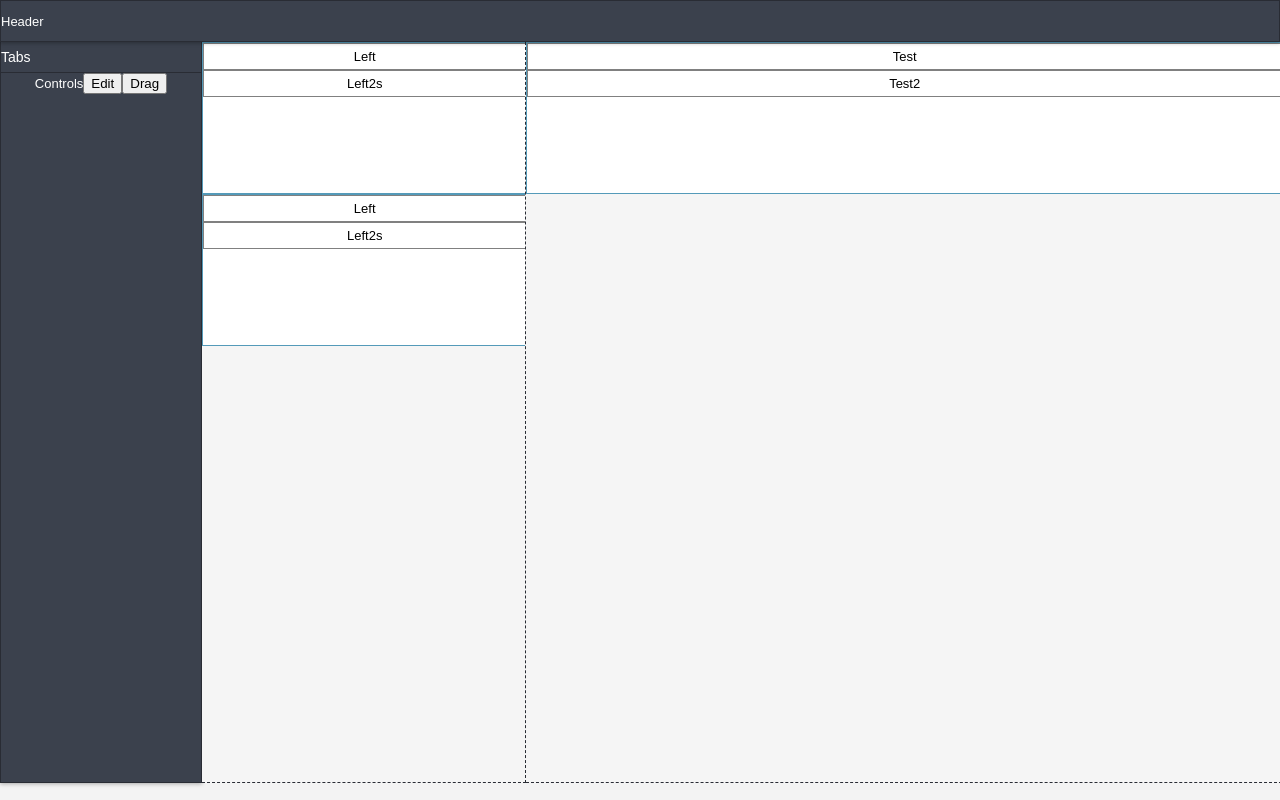
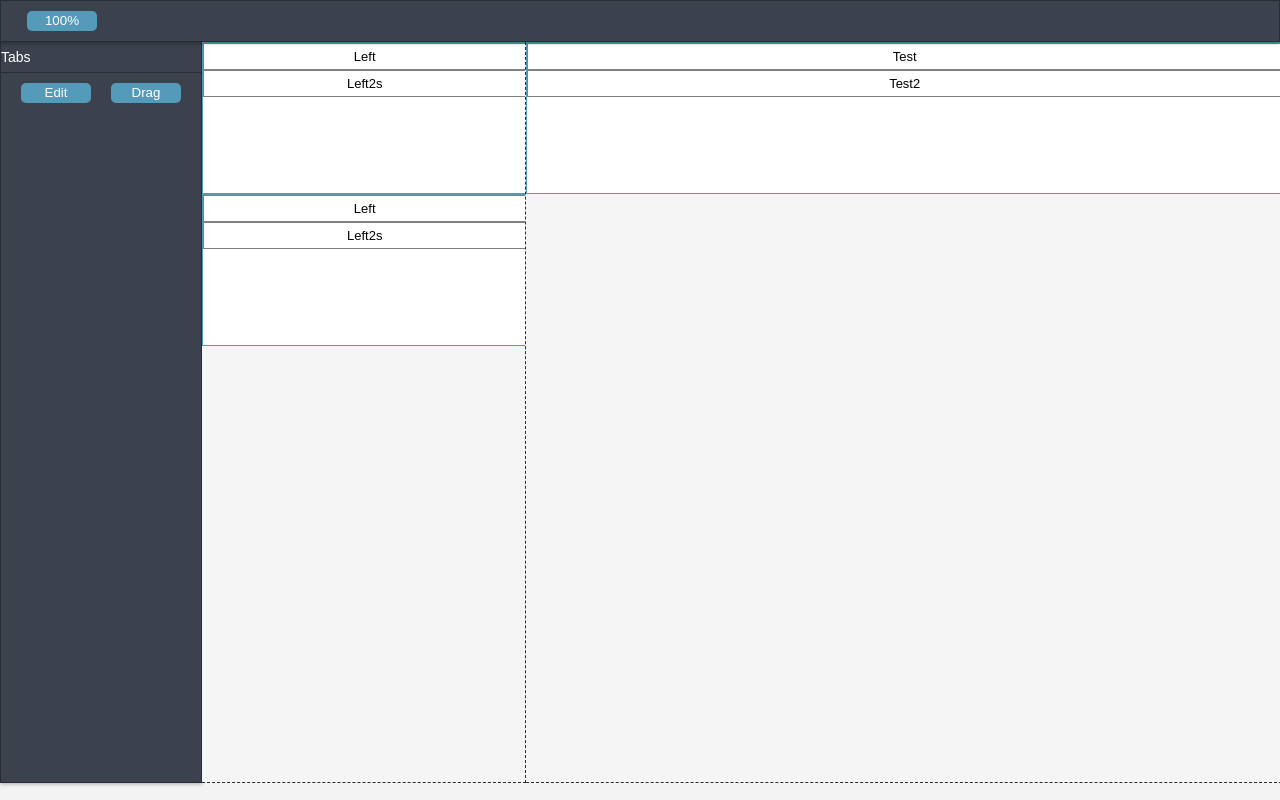
Before and after one commit to FStriewski/Cv-builder, a React (Create React App) app: page / in a window 1280 px wide. Built offline with nearby package versions, Linux system fonts and the light colour scheme.

Commit message:
Dropdown

```diff
--- a/src/App.tsx
+++ b/src/App.tsx
@@ -3,11 +3,11 @@ import BottomBar from './components/BottomBar';
 import Header from './components/Header';
 import MainStage from './components/mainstage/MainStage';
 import SideBar from './components/sidebar/SideBar';
+import { CVState } from './data/Cvdata';
+import { ModeState } from './data/Mode';
 import { App as StyledApp } from './styles/App';
-import { CVState } from './data/Cvdata';
+import './styles/index';
 import { ICV, Position } from './types';
-import './styles/index';
-import { ModeState } from './data/Mode';
 
 // Shall be provided by API
 const initialState: ICV = {
--- a/src/components/Header.tsx
+++ b/src/components/Header.tsx
@@ -1,9 +1,10 @@
 import * as React from 'react';
 import { Header as StyledHeader } from '../styles/Header';
+import {Zoom} from './Zoom';
 
 const Header = () => (
   <div>
-    <StyledHeader>Header</StyledHeader>
+    <StyledHeader><Zoom/></StyledHeader>
   </div>
 );
 
--- /dev/null
+++ b/src/components/Zoom.tsx
@@ -0,0 +1,83 @@
+import * as React from 'react';
+const { useState } = React;
+
+import Dropdown from '../lib/DropDown';
+import { Button } from '../styles/Button';
+import {
+  DropdownList as StyledDropdownList,
+  DropdownListItem
+} from '../styles/Dropdown';
+
+interface IValue {
+  value: number;
+  label: string;
+};
+
+const DEFAULT: IValue = {
+  label: '100%',
+  value: 1,
+};
+
+const ZOOMVALUES: IValue[] = [
+  {
+    label: '25%',
+    value: 0.25,
+  },
+  {
+    label: '50%',
+    value: 0.5,
+  },
+  {
+    label: '75%',
+    value: 0.75,
+  },
+  {
+    label: '100%',
+    value: 1,
+  },
+  {
+    label: '200%',
+    value: 2,
+  },
+  {
+    label: '300%',
+    value: 3,
+  },
+  {
+    label: '400%',
+    value: 4,
+  }
+];
+
+const getZoomValue = (value: number) => {
+  const zoomvalue = ZOOMVALUES.find(item => item.value === value) || DEFAULT;
+  return zoomvalue.label;
+};
+
+export const Zoom = () => {
+  const [zoomValue, setZoomValue] = useState({ value: 1 });
+
+  return (
+    <div>
+      <Dropdown
+        autoClose={true}
+        handler={(onToggle) => (
+          <Button onClick={onToggle}>
+            {getZoomValue(zoomValue.value)}
+          </Button>
+        )}
+      >
+        <StyledDropdownList>
+          {ZOOMVALUES.map((zoom, index) => (
+            <DropdownListItem
+              key={index}
+              onClick={() => setZoomValue({value: zoom.value})}
+            >
+              {zoom.label}
+            </DropdownListItem>
+          ))}
+        </StyledDropdownList>
+      </Dropdown>
+    </div>
+  );
+};
--- a/src/components/sidebar/SideBar.tsx
+++ b/src/components/sidebar/SideBar.tsx
@@ -1,5 +1,6 @@
 import * as React from 'react';
 import { SideBar as StyledSideBar } from '../../styles/SideBar';
+import { Button } from '../../styles/Button';
 import { SideBarHeader } from './Header';
 import ModeSetting, { ModeState } from 'src/data/Mode';
 import { Mode } from '../../types';
@@ -10,9 +11,8 @@ const SideBar = () => (
     {({ mode, updateMode }) => (
       <StyledSideBar>
         <SideBarHeader />
-        Controls
-        <button onClick={() => updateMode(Mode.EDIT)}>Edit</button>
-        <button onClick={() => updateMode(Mode.DRAG)}>Drag</button>
+        <Button onClick={() => updateMode(Mode.EDIT)}>Edit</Button>
+        <Button onClick={() => updateMode(Mode.DRAG)}>Drag</Button>
       </StyledSideBar>
     )}
   </ModeSetting>
--- /dev/null
+++ b/src/lib/DropDown.tsx
@@ -0,0 +1,51 @@
+import * as React from 'react';
+const { useState } = React;
+import OutsideClickHandler from 'react-outside-click-handler';
+
+import {
+  Dropdown as StyledDropdown,
+  DropdownContent
+} from '../styles/Dropdown';
+
+interface IProps {
+  children: React.ReactNode;
+  handler: (onToggle: () => void, status: boolean) => React.ReactNode;
+  autoClose?: boolean;
+}
+
+const Menu = (props) => {
+  const [menuVisible, setMenu] = useState(false);
+
+  const toggleMenu = (state: boolean) => setMenu(state);
+
+  return props.children({
+    menuVisible,
+    toggleMenu,
+  });
+};
+
+export const Dropdown = ({ children, handler, autoClose }: IProps) => (
+  <Menu>
+    {({ menuVisible, toggleMenu }) => (
+      <StyledDropdown>
+        <OutsideClickHandler onOutsideClick={() => toggleMenu(false)}>
+          <React.Fragment>
+            {menuVisible
+              ? handler(toggleMenu, true)
+              : handler(toggleMenu, false)}
+            {menuVisible &&
+              (autoClose ? (
+                <DropdownContent onClick={toggleMenu}>
+                  {children}
+                </DropdownContent>
+              ) : (
+                <DropdownContent onClick={null}>{children}</DropdownContent>
+              ))}
+          </React.Fragment>
+        </OutsideClickHandler>
+      </StyledDropdown>
+    )}
+  </Menu>
+);
+
+export default Dropdown;
--- a/src/styles/Button.ts
+++ b/src/styles/Button.ts
@@ -7,7 +7,10 @@ export const Button = styled.button`
 
   transition: background 0.2s;
 
-  height: 32px;
+  height: 20px;
+  line-height: 1;
+  min-width: 25px;
+  max-width: 200px;
   border-radius: 5px;
   border: none;
   outline: none;
@@ -15,6 +18,8 @@ export const Button = styled.button`
   background: transparent;
   cursor: pointer;
 
+    padding: 0 16px;
+  box-shadow: none;
   text-align: center;
   white-space: nowrap;
   background-color: ${SCHEMA_1.COLOR_3};
--- /dev/null
+++ b/src/styles/Dropdown.ts
@@ -0,0 +1,67 @@
+import styled from './styled-components';
+import { COMMON, SCHEMA_1 } from './variables';
+import { Button } from './Button';
+
+export const Dropdown = styled.div`
+  position: relative;
+  margin-left: 16px;
+`;
+
+export const DropdownContent = styled.div`
+  position: absolute;
+  min-width: 170px;
+  overflow: hidden;
+  background-color: ${COMMON.COLOR_1};
+  box-shadow: 0 1px 8px 0 ${SCHEMA_1.COLOR_3};
+  border-radius: 5px;
+  background-clip: padding-box;
+  z-index: 100;
+  `;
+
+export const Zooming = styled.div`
+  margin-left: auto;
+  width: 80px;
+  display: flex;
+  align-items: center;
+  position: relative;
+
+  ${Button} {
+    z-index: 1;
+    position: relative;
+  }
+
+  ${Dropdown} {
+    position: absolute;
+    left: 0;
+    right: 0;
+
+    ${Button} {
+      color: ${SCHEMA_1.COLOR_1};
+    }
+  }
+`;
+
+export const DropdownListItem = styled.li<{ enabled?: boolean }>`
+  padding: 0 16px;
+  margin: 0;
+  height: 35px;
+  display: flex;
+  flex-direction: row;
+  align-items: center;
+  position: relative;
+  color: ${COMMON.COLOR_2};
+  font-size: 14px;
+
+  &:hover {
+    background-color: ${SCHEMA_1.COLOR_1};
+    cursor: pointer;
+    color: ${SCHEMA_1.COLOR_1};
+  }
+  list-style: none;
+`;
+
+export const DropdownList = styled.ul`
+  list-style: none;
+  padding: 8px 0;
+  margin: 0;
+`;
```
Also changed, not shown: src/components/mainstage/Element.tsx (+4 -5 lines), src/components/mainstage/MainStage.tsx (+5 -6 lines).
